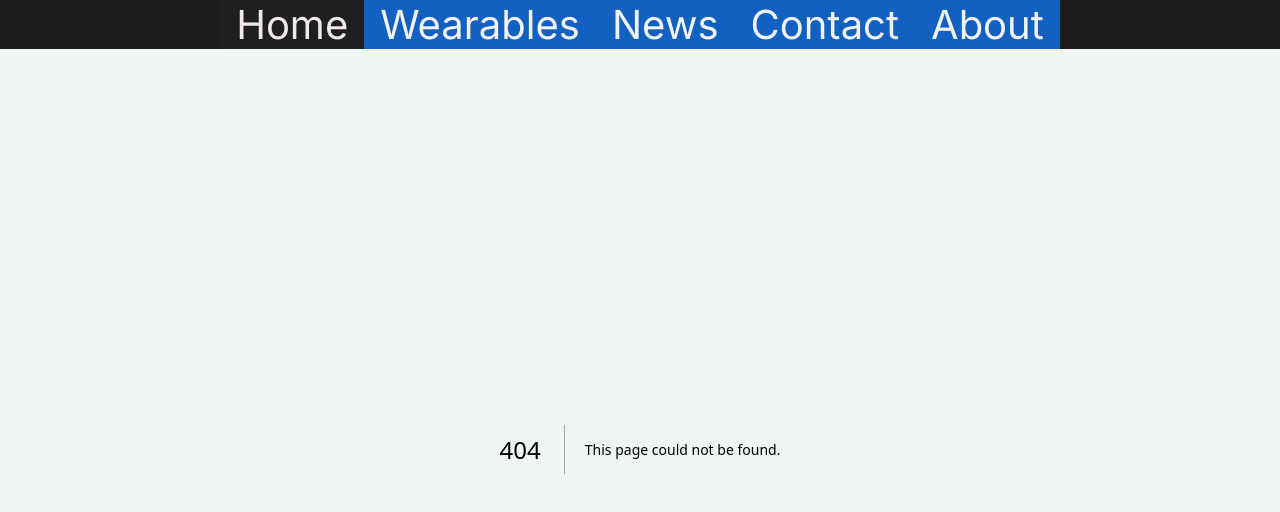
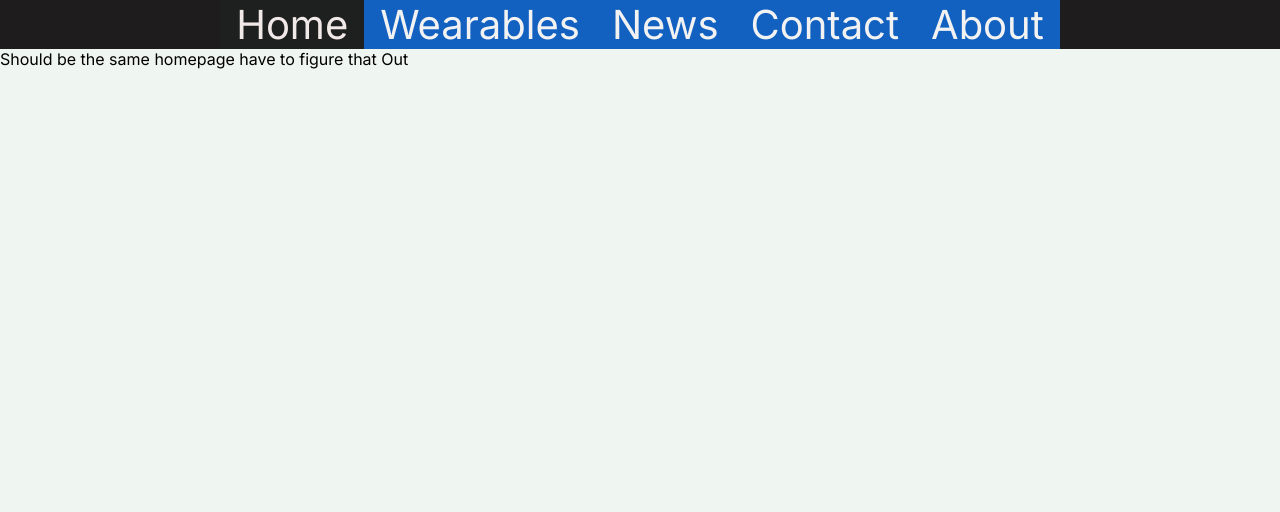
Before and after one commit to Baumi92/next.js-ecommerce-store-pjct-next-3-ecommerce-store-, a Next.js app: page /home in a window 1280 px wide. Before the commit this address had no page. Shown: the top 512 px of the page. Built offline with nearby package versions, Linux system fonts and the light colour scheme.

Commit message:
Add homepage

```diff
--- a/app/About/page.js
+++ b/app/About/page.js
@@ -1,4 +1,4 @@
-export default function About() {
+export default function AboutPage() {
   return (
     <main>
       <div> About Company</div>
--- /dev/null
+++ b/app/home/page.js
@@ -0,0 +1,7 @@
+export default function HomePage() {
+  return (
+    <main>
+      <div> Should be the same homepage have to figure that Out</div>
+    </main>
+  );
+}
```
